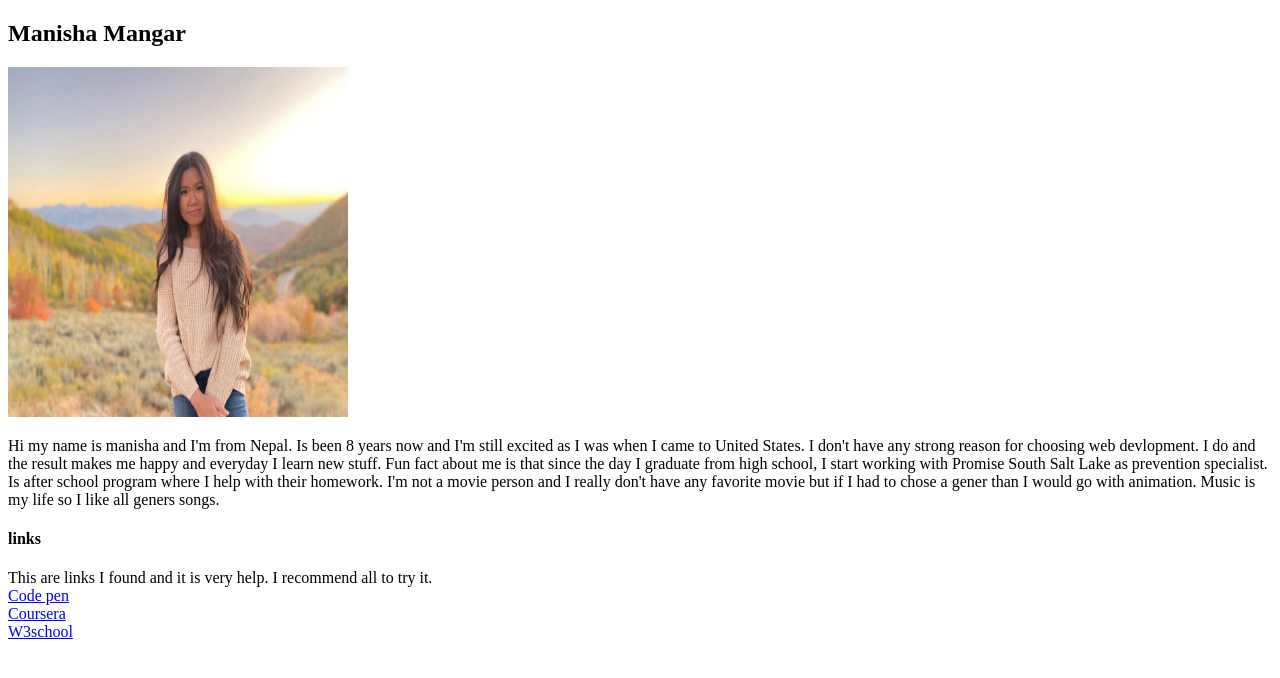
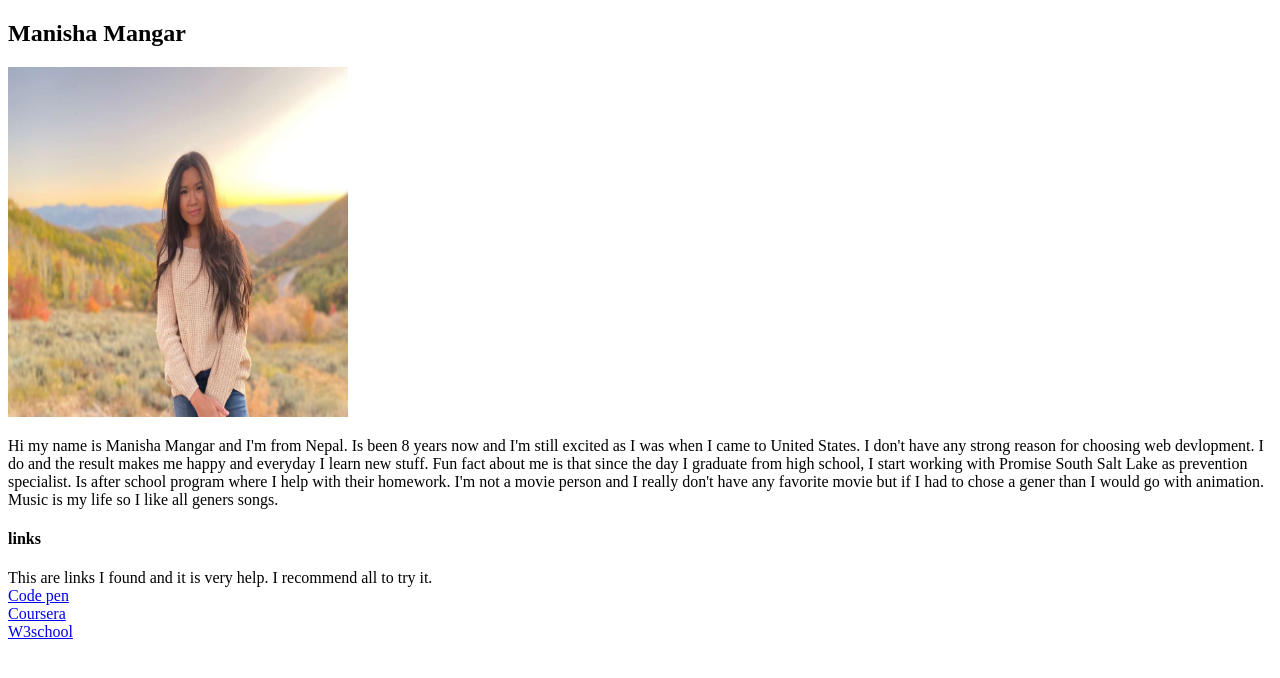
Before and after one commit to mmangar1/First-Project, a plain HTML site: page index.html in a window 1280 px wide. Drawn offline with Linux system fonts and the light colour scheme.

Commit message:
Manisha Mangar

```diff
--- a/index.html
+++ b/index.html
@@ -8,7 +8,7 @@
 <body>
     <h2>Manisha Mangar</h2>
     <img src="img/IMG_0223.JPG" alt="" height="350px" width="340px">
-    <p>Hi my name is manisha and I'm from Nepal. Is been 8 years now and I'm still excited as I was when I came to United States. I don't have any strong reason for choosing web devlopment. I do and the result makes me happy and everyday I learn new stuff. Fun fact about me is that since the day I graduate from high school, I start working with Promise South Salt Lake as prevention specialist. Is after school program where I help with their homework. I'm not a movie person and I really don't have any favorite movie but if I had to chose a gener than I would go with animation. Music is my life so I like all geners songs.   </p>
+    <p>Hi my name is Manisha Mangar and I'm from Nepal. Is been 8 years now and I'm still excited as I was when I came to United States. I don't have any strong reason for choosing web devlopment. I do and the result makes me happy and everyday I learn new stuff. Fun fact about me is that since the day I graduate from high school, I start working with Promise South Salt Lake as prevention specialist. Is after school program where I help with their homework. I'm not a movie person and I really don't have any favorite movie but if I had to chose a gener than I would go with animation. Music is my life so I like all geners songs.   </p>
     <h4>links</h4>
     This are links I found and it is very help. I recommend all to try it. <br>
     <a href="https://codepen.io/">Code pen</a><br>
```
